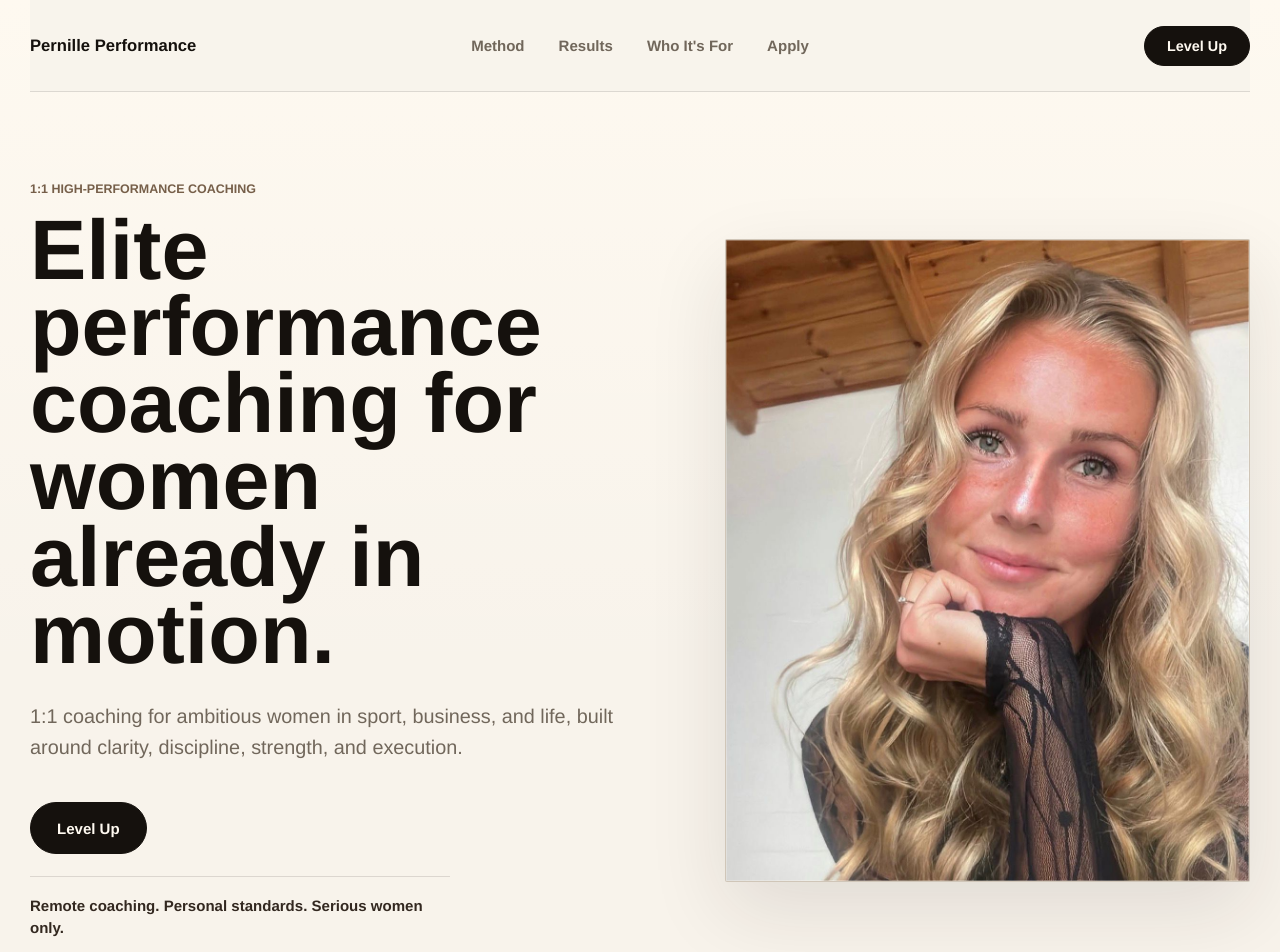
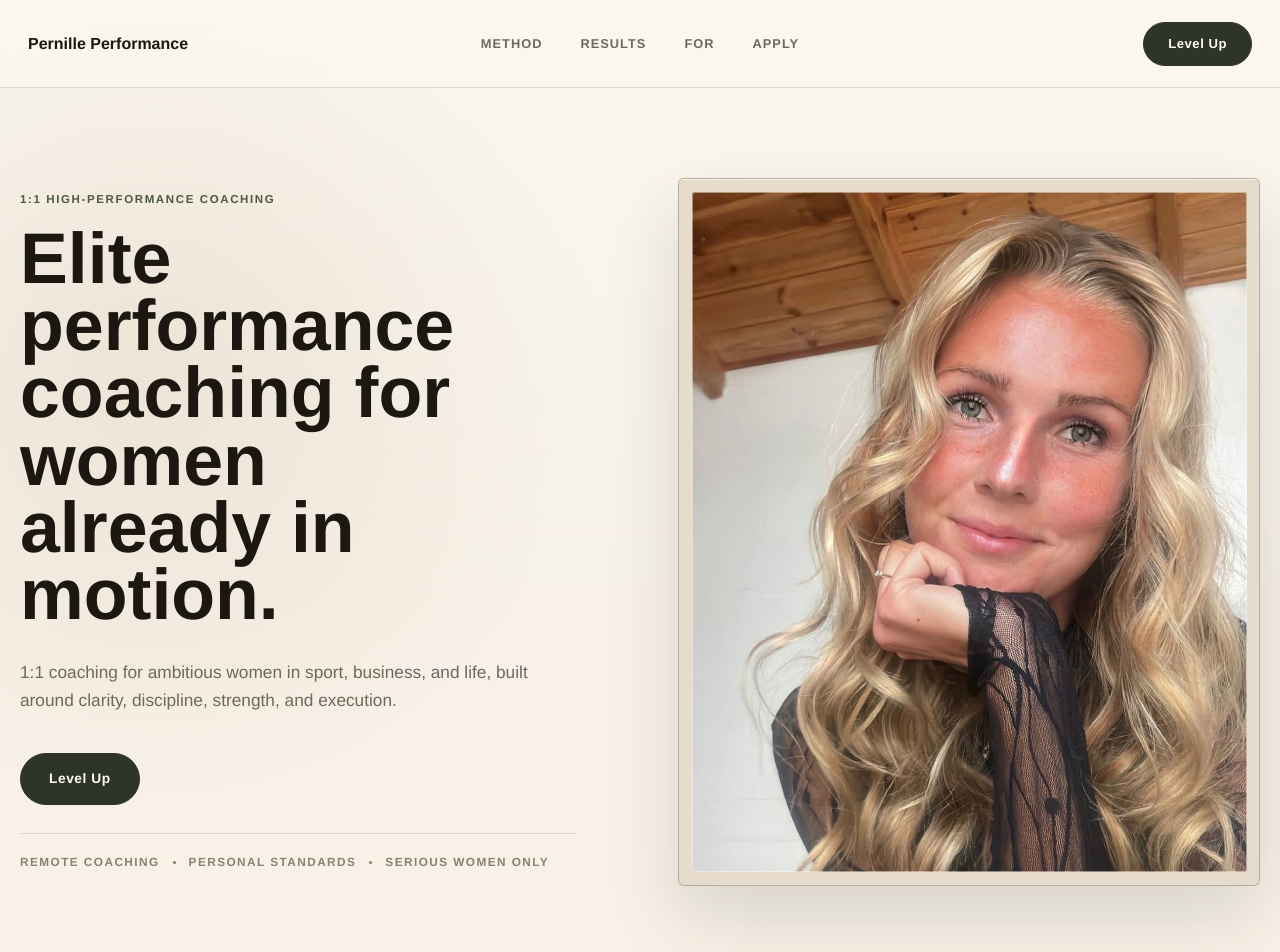
Before and after one commit to TimmyTululu/pernille-performance, a React (Vite) app: page / in a window 1280 px wide. Shown: the top 952 px of the page. Built offline with nearby package versions, Linux system fonts and the light colour scheme.

Commit message:
Polish premium visual system

```diff
--- a/src/main.tsx
+++ b/src/main.tsx
@@ -73,7 +73,7 @@ function App() {
         <nav className="nav-links" aria-label="Primary navigation">
           <a href="#method">Method</a>
           <a href="#results">Results</a>
-          <a href="#who">Who It&apos;s For</a>
+          <a href="#who">For</a>
           <a href="#apply">Apply</a>
         </nav>
         <a className="nav-cta" href={applicationLink}>
@@ -98,7 +98,9 @@ function App() {
               </a>
             </div>
             <p className="hero-microcopy hero-reveal">
-              Remote coaching. Personal standards. Serious women only.
+              <span>Remote coaching</span>
+              <span>Personal standards</span>
+              <span>Serious women only</span>
             </p>
           </div>
           <figure className="hero-media hero-reveal">
--- a/src/styles.css
+++ b/src/styles.css
@@ -1,20 +1,23 @@
 :root {
   color-scheme: light;
-  --ink: #15110d;
-  --charcoal: #211c17;
-  --paper: #f8f3eb;
-  --paper-deep: #ede2d3;
-  --stone: #d5c7b6;
-  --line: rgba(33, 28, 23, 0.13);
-  --line-dark: rgba(248, 243, 235, 0.2);
-  --muted: #71675b;
-  --muted-dark: #c5baac;
-  --accent: #765f49;
-  --accent-dark: #332820;
+  --ink: #1d1711;
+  --charcoal: #242017;
+  --paper: #f7f1e7;
+  --paper-warm: #fbf7ef;
+  --paper-deep: #e7dccb;
+  --stone: #8a8172;
+  --line: rgba(67, 55, 42, 0.16);
+  --line-strong: rgba(67, 55, 42, 0.28);
+  --line-dark: rgba(247, 241, 231, 0.22);
+  --muted: #70685d;
+  --muted-dark: #c9c0b2;
+  --accent: #4f5a3d;
+  --accent-dark: #2e3526;
+  --tobacco: #9b734e;
   --white: #fffaf1;
-  --max-width: 1220px;
+  --max-width: 1260px;
   font-family:
-    "Avenir Next", Avenir, "Helvetica Neue", Helvetica, Inter, ui-sans-serif,
+    "Helvetica Neue", Helvetica, "Avenir Next", Avenir, Inter, ui-sans-serif,
     system-ui, -apple-system, BlinkMacSystemFont, "Segoe UI", sans-serif;
   font-synthesis: none;
   text-rendering: optimizeLegibility;
@@ -34,7 +37,8 @@ body {
   min-height: 100vh;
   margin: 0;
   background:
-    linear-gradient(180deg, rgba(255, 250, 241, 0.86) 0%, transparent 42rem),
+    radial-gradient(circle at 12% 8%, rgba(155, 115, 78, 0.12), transparent 28rem),
+    linear-gradient(180deg, var(--paper-warm) 0%, transparent 38rem),
     var(--paper);
   color: var(--ink);
 }
@@ -58,15 +62,16 @@ img {
   top: 0;
   z-index: 10;
   display: grid;
-  grid-template-columns: minmax(0, 1fr) auto minmax(0, 1fr);
+  grid-template-columns: minmax(190px, 1fr) auto minmax(190px, 1fr);
   align-items: center;
-  gap: 36px;
-  width: min(calc(100% - 40px), var(--max-width));
-  min-height: 92px;
+  gap: 44px;
+  width: 100%;
+  min-height: 88px;
   margin: 0 auto;
+  padding: 0 max(28px, calc((100vw - var(--max-width)) / 2));
   border-bottom: 1px solid var(--line);
-  background: rgba(248, 243, 235, 0.9);
-  backdrop-filter: blur(20px);
+  background: rgba(251, 247, 239, 0.86);
+  backdrop-filter: blur(22px);
 }
 
 .brand,
@@ -78,18 +83,21 @@ img {
 
 .brand {
   justify-self: start;
-  font-size: 1.04rem;
-  font-weight: 780;
+  color: var(--ink);
+  font-size: 1rem;
+  font-weight: 690;
   letter-spacing: 0;
 }
 
 .nav-links {
   display: flex;
   align-items: center;
-  gap: 34px;
+  gap: 38px;
   color: var(--muted);
-  font-size: 0.94rem;
-  font-weight: 640;
+  font-size: 0.8rem;
+  font-weight: 650;
+  letter-spacing: 0.08em;
+  text-transform: uppercase;
 }
 
 .nav-links a,
@@ -101,7 +109,7 @@ img {
 
 .nav-links a:hover,
 .site-footer a:hover {
-  color: var(--ink);
+  color: var(--accent-dark);
   opacity: 1;
 }
 
@@ -110,14 +118,15 @@ img {
   display: inline-flex;
   align-items: center;
   justify-content: center;
-  min-height: 40px;
-  padding: 0 22px;
-  border: 1px solid var(--ink);
+  min-height: 44px;
+  padding: 0 24px;
+  border: 1px solid var(--accent-dark);
   border-radius: 999px;
-  background: var(--ink);
+  background: var(--accent-dark);
   color: var(--white);
-  font-size: 0.9rem;
-  font-weight: 760;
+  font-size: 0.82rem;
+  font-weight: 720;
+  letter-spacing: 0.04em;
   transition:
     background 180ms ease,
     color 180ms ease,
@@ -135,27 +144,27 @@ main {
 
 .hero {
   display: grid;
-  grid-template-columns: minmax(0, 0.9fr) minmax(390px, 0.78fr);
+  grid-template-columns: minmax(0, 0.82fr) minmax(430px, 0.86fr);
   align-items: center;
-  gap: clamp(54px, 7vw, 104px);
+  gap: clamp(72px, 8vw, 132px);
   width: min(calc(100% - 40px), var(--max-width));
-  min-height: calc(100vh - 92px);
+  min-height: calc(100vh - 88px);
   margin: 0 auto;
-  padding: clamp(54px, 7vw, 100px) 0 clamp(70px, 8vw, 112px);
+  padding: clamp(64px, 7vw, 108px) 0 clamp(76px, 8vw, 118px);
 }
 
 .hero-copy {
   min-width: 0;
-  max-width: 720px;
+  max-width: 600px;
 }
 
 .eyebrow,
 .section-kicker {
   margin: 0;
   color: var(--accent);
-  font-size: 0.78rem;
-  font-weight: 760;
-  letter-spacing: 0;
+  font-size: 0.72rem;
+  font-weight: 720;
+  letter-spacing: 0.14em;
   text-transform: uppercase;
 }
 
@@ -168,15 +177,18 @@ p {
 h1,
 h2 {
   color: var(--ink);
-  font-weight: 760;
+  font-family:
+    "Helvetica Neue", Helvetica, "Avenir Next", Avenir, Inter, ui-sans-serif,
+    system-ui, sans-serif;
+  font-weight: 650;
   letter-spacing: 0;
 }
 
 h1 {
-  max-width: 10.9ch;
-  margin: 16px 0 28px;
-  font-size: clamp(3.9rem, 6.6vw, 6.75rem);
-  line-height: 0.91;
+  max-width: 12.2ch;
+  margin: 20px 0 30px;
+  font-size: clamp(3.45rem, 5.6vw, 5.8rem);
+  line-height: 0.94;
 }
 
 h2 {
@@ -189,8 +201,8 @@ h2 {
   max-width: 660px;
   margin-bottom: 0;
   color: var(--muted);
-  font-size: clamp(1.1rem, 1.55vw, 1.34rem);
-  line-height: 1.55;
+  font-size: clamp(1.08rem, 1.35vw, 1.24rem);
+  line-height: 1.62;
 }
 
 .hero-actions {
@@ -198,18 +210,37 @@ h2 {
   flex-wrap: wrap;
   align-items: center;
   gap: 18px;
-  margin-top: 40px;
+  margin-top: 38px;
 }
 
 .hero-microcopy {
-  max-width: 420px;
-  margin: 22px 0 0;
-  padding-top: 18px;
+  display: flex;
+  flex-wrap: wrap;
+  gap: 10px 0;
+  max-width: 620px;
+  margin: 28px 0 0;
+  padding-top: 20px;
   border-top: 1px solid var(--line);
-  color: var(--accent-dark);
-  font-size: 0.94rem;
-  font-weight: 660;
+  color: var(--stone);
+  font-size: 0.74rem;
+  font-weight: 700;
+  letter-spacing: 0.12em;
   line-height: 1.45;
+  text-transform: uppercase;
+}
+
+.hero-microcopy span {
+  display: inline-flex;
+  align-items: center;
+}
+
+.hero-microcopy span + span::before {
+  width: 3px;
+  height: 3px;
+  margin: 0 13px;
+  border-radius: 999px;
+  background: var(--tobacco);
+  content: "";
 }
 
 .button {
@@ -217,10 +248,11 @@ h2 {
   align-items: center;
   justify-content: center;
   min-height: 52px;
-  padding: 0 26px;
+  padding: 0 28px;
   border-radius: 999px;
-  font-size: 0.94rem;
-  font-weight: 760;
+  font-size: 0.86rem;
+  font-weight: 730;
+  letter-spacing: 0.04em;
   transition:
     background 180ms ease,
     border-color 180ms ease,
@@ -229,16 +261,16 @@ h2 {
 }
 
 .button-primary {
-  border: 1px solid var(--ink);
-  background: var(--ink);
+  border: 1px solid var(--accent-dark);
+  background: var(--accent-dark);
   color: var(--white);
 }
 
 .button-primary:hover,
 .nav-cta:hover {
-  background: var(--accent-dark);
-  border-color: var(--accent-dark);
-  box-shadow: 0 14px 34px rgba(51, 40, 32, 0.18);
+  background: #22291d;
+  border-color: #22291d;
+  box-shadow: 0 16px 38px rgba(46, 53, 38, 0.2);
 }
 
 .button:focus-visible,
@@ -252,21 +284,23 @@ h2 {
 
 .hero-media {
   position: relative;
-  min-height: clamp(610px, 73vh, 820px);
+  min-height: clamp(630px, 75vh, 840px);
   margin: 0;
   overflow: hidden;
-  border: 1px solid rgba(33, 28, 23, 0.14);
-  border-radius: 2px;
+  padding: clamp(10px, 1vw, 14px);
+  border: 1px solid var(--line-strong);
+  border-radius: 6px;
   background: var(--paper-deep);
   box-shadow:
-    0 28px 80px rgba(33, 28, 23, 0.11),
-    0 1px 0 rgba(255, 250, 241, 0.7) inset;
+    0 30px 72px rgba(46, 40, 32, 0.15),
+    0 1px 0 rgba(255, 250, 241, 0.78) inset;
 }
 
 .hero-media::after {
   position: absolute;
-  inset: 0;
-  border: 1px solid rgba(255, 250, 242, 0.28);
+  inset: clamp(10px, 1vw, 14px);
+  border: 1px solid rgba(255, 250, 241, 0.46);
+  border-radius: 3px;
   content: "";
   pointer-events: none;
 }
@@ -275,6 +309,7 @@ h2 {
   width: 100%;
   height: 100%;
   min-height: inherit;
+  border-radius: 3px;
   object-fit: cover;
   object-position: 52% 35%;
 }
@@ -289,6 +324,10 @@ h2 {
 .section-heading {
   min-width: 0;
   max-width: 760px;
+}
+
+.section-heading h2 {
+  font-weight: 620;
 }
 
 .section-heading p:not(.section-kicker),
@@ -310,7 +349,7 @@ h2 {
   min-height: 260px;
   padding: clamp(24px, 3vw, 34px);
   border: 1px solid var(--line);
-  background: rgba(255, 250, 241, 0.54);
+  background: rgba(251, 247, 239, 0.62);
   transition:
     border-color 180ms ease,
     transform 180ms ease,
@@ -319,7 +358,7 @@ h2 {
 
 .pillar-card:hover {
   border-color: rgba(33, 28, 23, 0.24);
-  background: rgba(255, 250, 241, 0.82);
+  background: rgba(255, 250, 241, 0.9);
   transform: translateY(-2px);
 }
 
@@ -328,7 +367,7 @@ h2 {
   display: block;
   color: var(--ink);
   font-size: clamp(1.38rem, 2vw, 1.85rem);
-  font-weight: 850;
+  font-weight: 660;
   letter-spacing: 0;
 }
 
@@ -344,7 +383,9 @@ h2 {
   max-width: none;
   padding-right: max(20px, calc((100vw - var(--max-width)) / 2));
   padding-left: max(20px, calc((100vw - var(--max-width)) / 2));
-  background: var(--charcoal);
+  background:
+    linear-gradient(135deg, rgba(79, 90, 61, 0.2), transparent 38rem),
+    var(--charcoal);
   color: var(--white);
 }
 
@@ -392,8 +433,9 @@ h2 {
 
 .fit-panel {
   padding: clamp(28px, 4vw, 44px);
-  border-top: 1px solid var(--ink);
+  border-top: 1px solid var(--line-strong);
   border-bottom: 1px solid var(--line);
+  background: rgba(251, 247, 239, 0.42);
 }
 
 .fit-panel ul {
@@ -429,6 +471,8 @@ h2 {
   gap: clamp(34px, 8vw, 96px);
   border-top: 1px solid var(--line);
   border-bottom: 1px solid var(--line);
+  background:
+    linear-gradient(90deg, rgba(155, 115, 78, 0.06), transparent 38%);
 }
 
 .about p {
@@ -438,7 +482,7 @@ h2 {
 .about-note {
   margin-bottom: 0;
   color: var(--accent-dark) !important;
-  font-weight: 800;
+  font-weight: 690;
 }
 
 .apply {
@@ -491,7 +535,7 @@ h2 {
 }
 
 .hero-reveal {
-  animation: fade-up 700ms ease both;
+  animation: fade-up 640ms ease both;
 }
 
 .hero-reveal:nth-child(1) {
@@ -511,7 +555,8 @@ h2 {
 }
 
 .hero-media.hero-reveal {
-  animation-delay: 220ms;
+  animation-delay: 240ms;
+  animation-name: image-rise;
 }
 
 @keyframes fade-up {
@@ -523,6 +568,18 @@ h2 {
   to {
     opacity: 1;
     transform: translateY(0);
+  }
+}
+
+@keyframes image-rise {
+  from {
+    opacity: 0;
+    transform: translateY(14px) scale(0.985);
+  }
+
+  to {
+    opacity: 1;
+    transform: translateY(0) scale(1);
   }
 }
 
@@ -555,6 +612,8 @@ h2 {
 @media (max-width: 1040px) {
   .site-header {
     grid-template-columns: 1fr auto;
+    padding-right: 20px;
+    padding-left: 20px;
   }
 
   .nav-links {
@@ -572,7 +631,7 @@ h2 {
   }
 
   h1 {
-    max-width: 12ch;
+    max-width: 13ch;
   }
 
   .hero-media {
@@ -633,9 +692,9 @@ h2 {
   }
 
   h1 {
-    max-width: 12ch;
-    font-size: clamp(2.75rem, 12vw, 4.1rem);
-    line-height: 0.94;
+    max-width: 12.5ch;
+    font-size: clamp(2.55rem, 11vw, 3.85rem);
+    line-height: 0.97;
   }
 
   .hero-lead {
@@ -649,7 +708,7 @@ h2 {
   }
 
   .hero-media {
-    min-height: 520px;
+    min-height: 540px;
   }
 
   .section,
```
